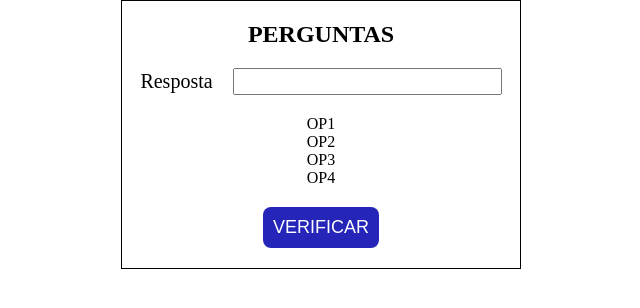
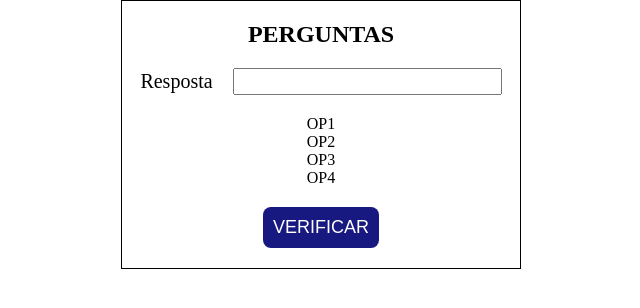
Before and after one commit to EdsonGaspar/quiz, a plain HTML site: page index.html in a window 1280 px wide. In both pictures the pointer is over the button "VERIFICAR". Shown: the whole page, without its empty margins (319-959 px from the left). Drawn offline with Linux system fonts and the light colour scheme.

Commit message:
Buttom hover

```diff
--- a/css/style.css
+++ b/css/style.css
@@ -46,5 +46,8 @@ button{
     background-color: rgb(37, 37, 185);
     border-radius: .8rem;
     color: #fff;
-
 }
+button:hover{
+    background-color:  rgb(24, 24, 129);
+    cursor: pointer;
+}
```
